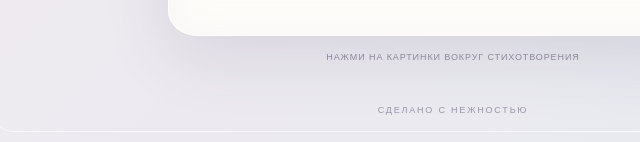
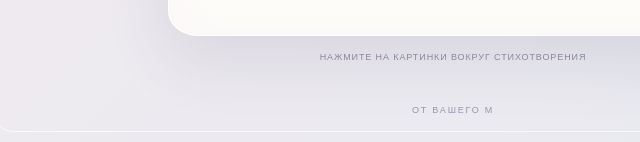
Before and after one commit to Lourence12/ForMyD, a plain HTML site: page index.html in a window 1280 px wide. Shown: the part 1878-2020 px from the top of the page, 187-827 px from the left. Drawn offline with Linux system fonts and the light colour scheme.

Commit message:
Update text content in index.html

```diff
--- a/index.html
+++ b/index.html
@@ -63,7 +63,7 @@ h1{margin:0;color:#625a7c;font:500 clamp(39px,6vw,57px)/1 Georgia,serif}
 <main class="page">
 <section class="layout" aria-label="Открытка для Дарьи">
 <article class="poem-card">
-<p class="eyebrow">маленькая открытка для вас</p>
+<p class="eyebrow">открытка от вашего мальчика</p>
 <h1>Для Дарьи</h1>
 <div class="divider" aria-hidden="true"><span></span>❀<span></span></div>
 <div class="poem">
@@ -104,9 +104,9 @@ h1{margin:0;color:#625a7c;font:500 clamp(39px,6vw,57px)/1 Georgia,serif}
 <button class="sticker cats" data-message="я котик, ты котик,\nА ты мой наркотик 💜" aria-label="Котики"><img src="Kot.png" alt=""></button>
 <button class="sticker moon" data-message="ночные переписки с тобой бесценные 💙" aria-label="Луна"><img src="Luna.png" alt=""></button>
 <button class="sticker flower" data-message="ты мой прекрасный цветочек 🩷" aria-label="Цветок"><img src="Tsvetok.png" alt=""></button>
-<p class="hint">нажми на картинки вокруг стихотворения</p>
+<p class="hint">нажмите на картинки вокруг стихотворения</p>
 </section>
-<p class="footer">сделано с нежностью</p>
+<p class="footer">от вашего М</p>
 </main>
 <div class="bubble" id="bubble" role="status" aria-live="polite"><span id="bubbleText"></span><button class="bubble-close" aria-label="Закрыть">×</button></div>
 <script>
```
